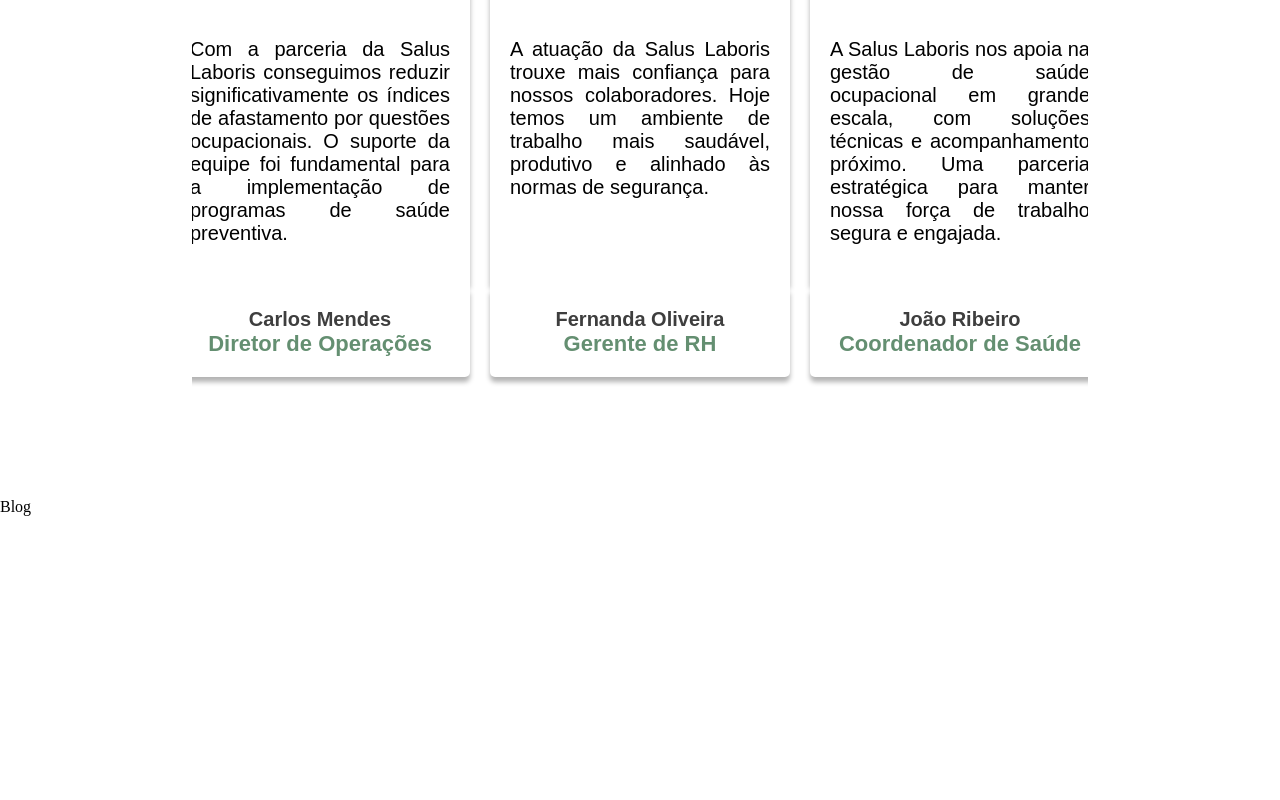
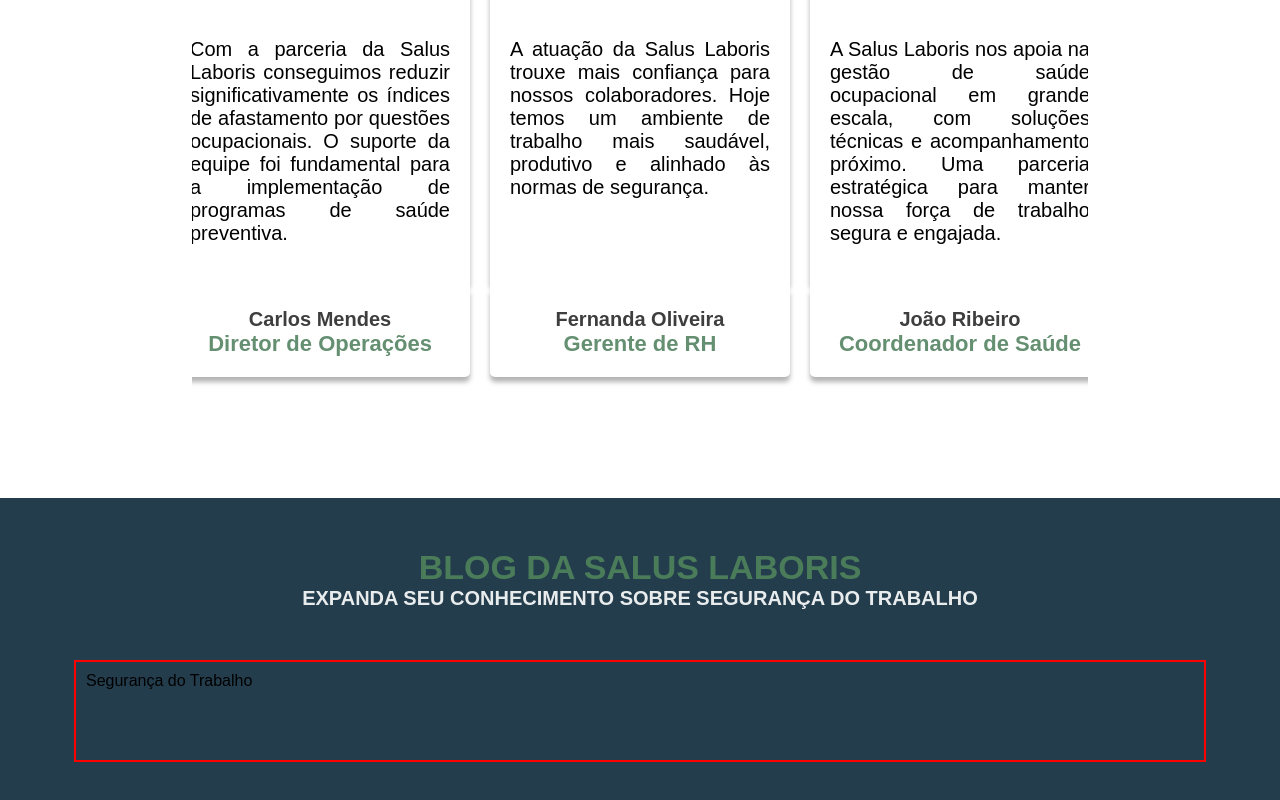
Before and after one commit to luvsscorpius/salusLaboris, a React (Create React App) app in the folder frontend/: page / in a window 1280 px wide. Shown: the part 5619-6419 px from the top of the page. Before the commit the page ends 6135 px from the top, so only its background shows below. Built offline with nearby package versions, Linux system fonts and the light colour scheme.

Commit message:
feat(blog.jsx): starting to develop blog component

```diff
--- a/frontend/src/Components/Blog/Blog.jsx
+++ b/frontend/src/Components/Blog/Blog.jsx
@@ -1,7 +1,24 @@
 import React from 'react'
+import * as B from './Styles'
 
 export const Blog = () => {
   return (
-    <div>Blog</div>
+    <B.main>
+
+        <B.titleContainer>
+            <h2>BLOG DA SALUS LABORIS</h2>
+            <h3>EXPANDA SEU CONHECIMENTO SOBRE SEGURANÇA DO TRABALHO</h3>
+        </B.titleContainer>
+
+        <B.cardsContainer>
+            <B.card>
+                <B.cardHeader>
+                    <span>
+                        <p>Segurança do Trabalho</p>
+                    </span>
+                </B.cardHeader>
+            </B.card>
+        </B.cardsContainer>
+    </B.main>
   )
 }
--- a/frontend/src/Components/Blog/Styles.jsx
+++ b/frontend/src/Components/Blog/Styles.jsx
@@ -1 +1,49 @@
 import styled from 'styled-components'
+
+export const main = styled.main`
+    display: flex;
+    align-items: center;
+    justify-content: center;
+    flex-direction: column;
+    background-color: #233D4D;
+    font-family: "Poppins", sans-serif;
+    padding: 50px 0 50px 0;
+    gap: 50px;
+`
+
+export const titleContainer = styled.div`
+    width: 90%;
+
+    h2 {
+        text-align: center;
+        color: #4A7C59;
+        font-size: 34px;
+        font-weight: 800;
+    }
+
+    h3 {
+        text-align: center;
+        color: #FFFFFF;
+        font-size: 20px;
+        font-weight: 800;
+        opacity: 0.90;
+    }
+`
+
+export const cardsContainer = styled.div`
+    width: 90%;
+    padding: 0 10px 0 10px;
+`
+
+export const card = styled.div`
+    border: 1px solid red;
+`
+
+export const cardHeader = styled.div`
+    border: 1px solid red;
+    height: 100px;
+
+    p {
+        padding: 10px 0px 0 10px;
+    }
+`
```
